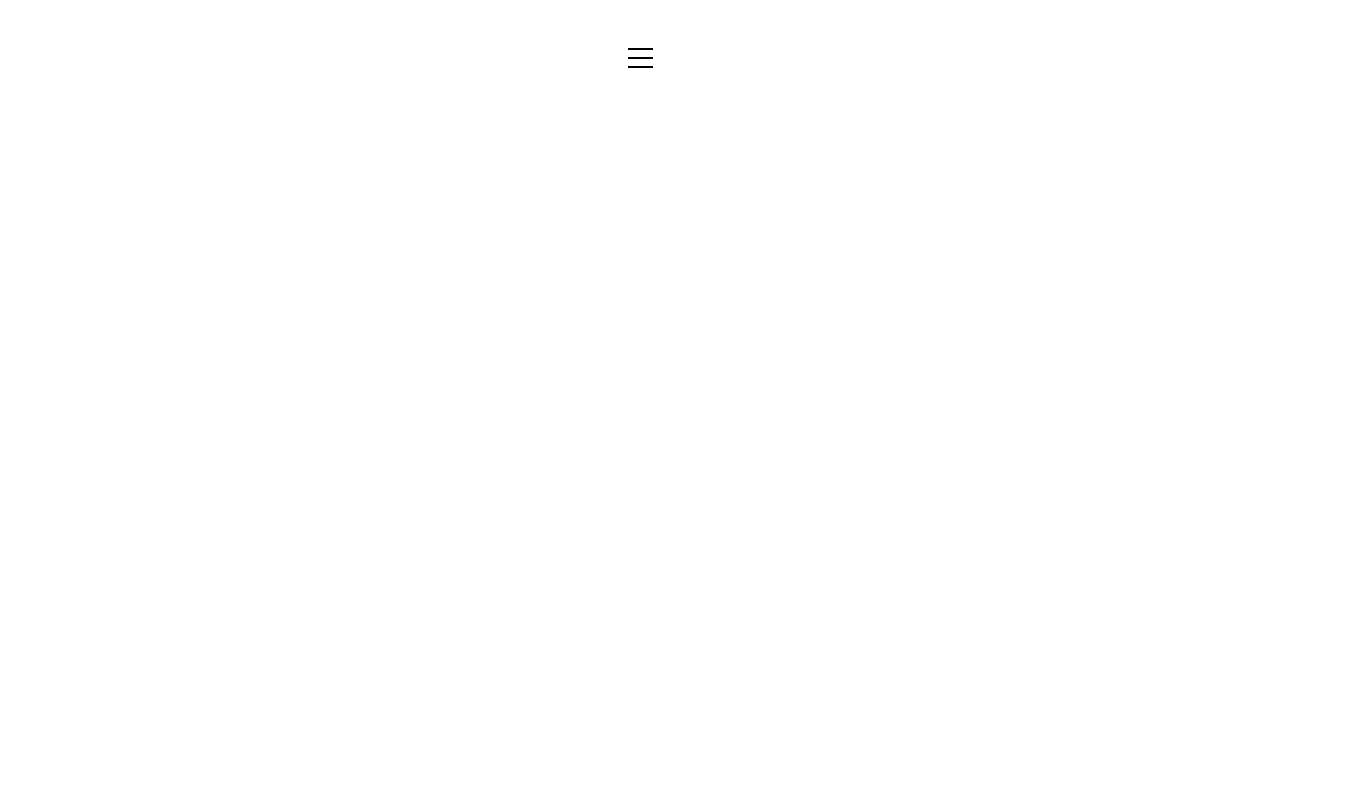
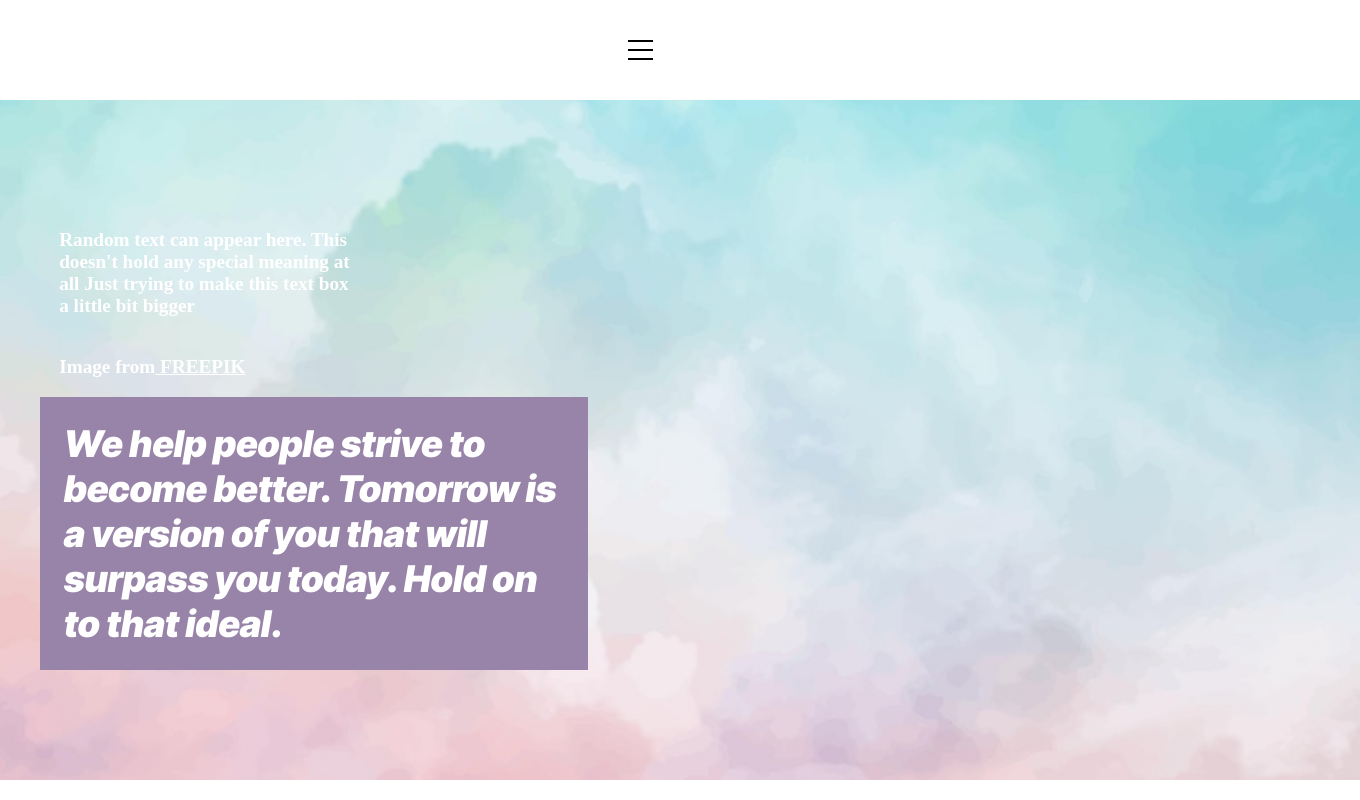
Before and after one commit to AbelMuro/web-template, a React app: page / in a window 1280 px wide. Shown: the whole page, 1360 px wide, since content can reach past the window. Built offline with nearby package versions, Linux system fonts and the light colour scheme.

Commit message:
added an intro page

```diff
--- a/src/components/App/App.js
+++ b/src/components/App/App.js
@@ -1,11 +1,14 @@
 import React from 'react';
 import NavigationBar from './NavigationBar';
+import Introduction from './Introduction';
+import './styles.css';
 
 function App(){
 
     return(
     <>
         <NavigationBar/>
+        <Introduction/>
     </>
     )
 
--- /dev/null
+++ b/src/components/App/Introduction/Introduction.js
@@ -0,0 +1,31 @@
+import React from 'react';
+import styles from './styles.module.css';
+
+function Introduction () {
+
+    return(
+        <section className={styles.container}>
+            <p className={styles.text}>
+                Random text can appear here.
+                This doesn't hold any special meaning at all
+                Just trying to make this text box a little bit
+                bigger
+            </p>
+            <p className={styles.imageCredit}>
+                Image from
+                <a className={styles.freepik}
+                    href="https://www.freepik.com/free-vector/hand-painted-watercolor-pastel-sky-background_13223496.htm#query=background&position=1&from_view=keyword">
+                    {" "}FREEPIK
+                </a>
+            </p>
+            <div className={styles.purpleBox}>
+                We help people strive to become better.
+                Tomorrow is a version of you that will
+                surpass you today. Hold on to that ideal.
+            </div>
+        </section>
+    )
+
+}
+
+export default Introduction;
--- /dev/null
+++ b/src/components/App/Introduction/index.js
@@ -0,0 +1,3 @@
+import Introduction from './Introduction.js';
+
+export default Introduction;
--- /dev/null
+++ b/src/components/App/Introduction/styles.module.css
@@ -0,0 +1,48 @@
+.container{
+    background-image: url('./images/cloud background.jpg');
+    background-position: center;
+    background-size: cover;
+    width: 100%;
+    height: 600px;
+    display: flex;
+    flex-direction: column;
+    justify-content: center;
+    align-items: flex-start;
+    padding: 2.5rem;
+}
+
+.text{
+    color: white;
+    padding: 1.2rem;
+    font-size: 1.2rem;
+    width: 300px;
+    font-weight: bold;
+}
+
+.imageCredit{
+    color: white;
+    padding: 1.2rem;
+    font-size: 1.2rem;
+    width: 300px;
+    font-weight: bold;
+}
+
+.freepik{
+    text-decoration-line: underline;
+    color: white;
+    font-weight: bold;
+}
+
+.freepik:hover{
+    color: grey;
+}
+
+.purpleBox {
+    font-family: 'Inter Tight', sans-serif;
+    font-size: 2.3rem;
+    background-color: #9884a9;
+    padding: 1.5rem;
+    color: white;
+    font-weight: bold;
+    width: 500px;
+}
--- /dev/null
+++ b/src/components/App/styles.css
@@ -0,0 +1,6 @@
+@import url('https://fonts.googleapis.com/css2?family=Inter+Tight:ital,wght@1,900&display=swap');
+
+* {
+    padding: 0px;
+    margin: 0px;
+}
--- a/src/components/Introduction/Introduction.js
+++ /dev/null
@@ -1 +0,0 @@
-import React from 'react';
```
Also changed, not shown: src/components/App/Introduction/images/cloud background.jpg (added), src/components/Introduction/index.js (deleted).
